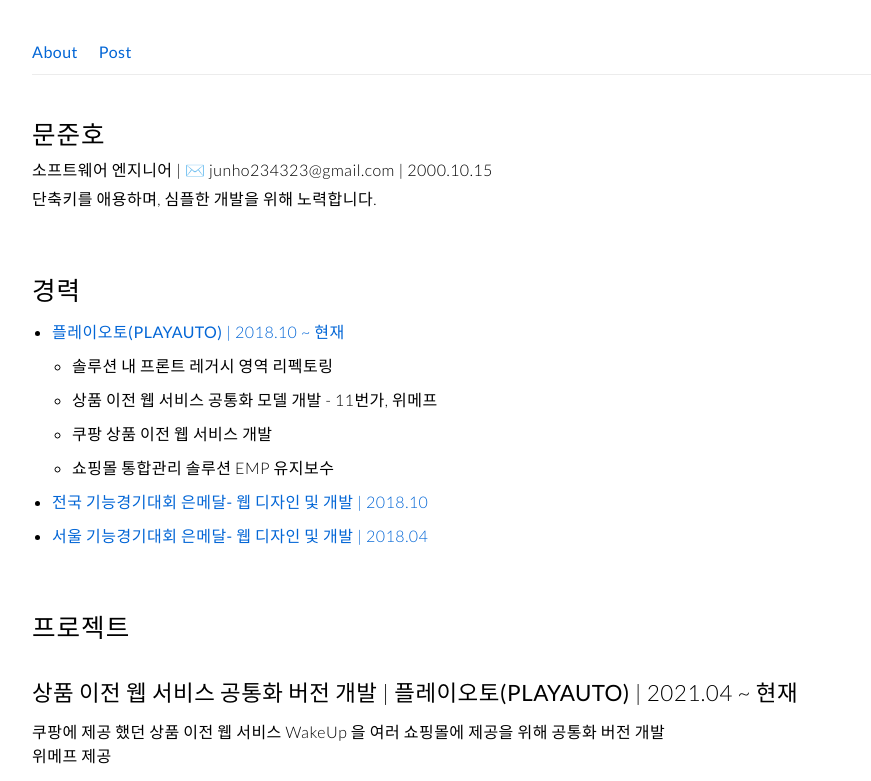
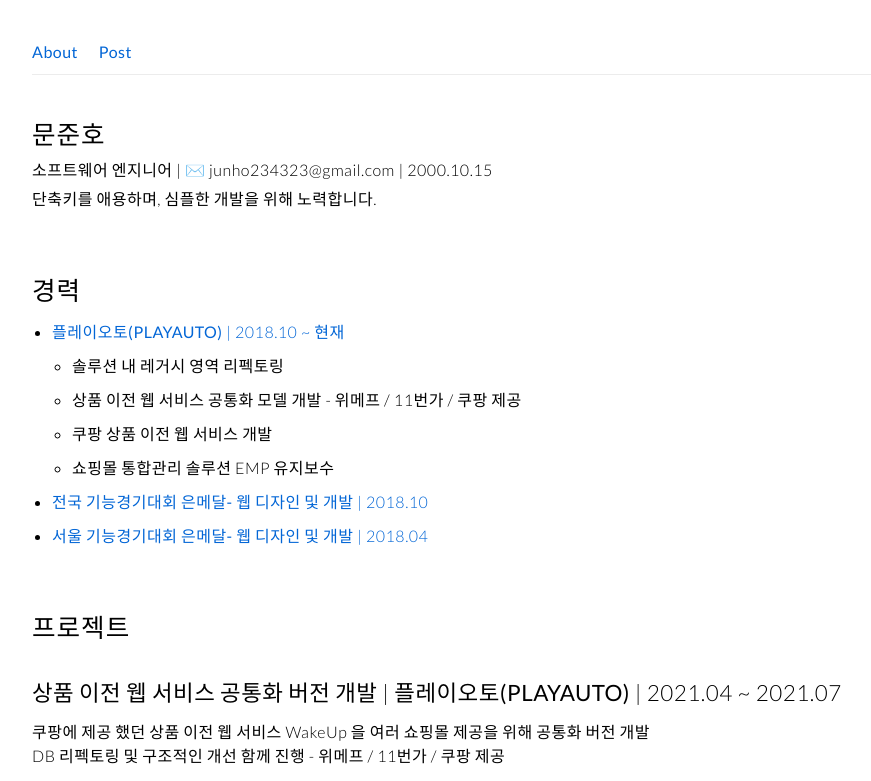
Before and after one commit to junho2343/junho2343.github.io, a React (Create React App) app: page / in a window 1280 px wide. Shown: the top 781 px of the page, without its empty margins (116-987 px from the left). Built offline with nearby package versions, Linux system fonts and the light colour scheme; grey boxes are pictures that could not be loaded.

Commit message:
노션 링크 연결

```diff
--- a/src/components/UI/molecules/MenuWrap/index.tsx
+++ b/src/components/UI/molecules/MenuWrap/index.tsx
@@ -60,9 +60,13 @@ function MenuWrap() {
         <Link to="/">
           <Text fontWeight={500}>About</Text>
         </Link>
-        <Link to="/posts">
+        <a
+          href="https://junho2343.notion.site/d934acb6134b4087bf8161ad3bede658?v=4631127aaf3b456f8be5c503705c24ab"
+          target="_blank"
+          rel="noreferrer"
+        >
           <Text fontWeight={500}>Post</Text>
-        </Link>
+        </a>
       </MenuPc>
       <MenuMobile menuActive={menuActive}>
         <div
@@ -96,14 +100,16 @@ function MenuWrap() {
           </Grid>
           <Grid bottom={10}>
             <Text>
-              <Link
-                to="/posts"
+              <a
+                href="https://junho2343.notion.site/d934acb6134b4087bf8161ad3bede658?v=4631127aaf3b456f8be5c503705c24ab"
+                target="_blank"
+                rel="noreferrer"
                 onClick={() => {
                   setMenuActive(false);
                 }}
               >
                 <Text fontWeight={500}>Post</Text>
-              </Link>
+              </a>
             </Text>
           </Grid>
         </Grid>
--- a/src/components/UI/molecules/ProjectWrap/index.tsx
+++ b/src/components/UI/molecules/ProjectWrap/index.tsx
@@ -11,13 +11,7 @@ interface IProps {
 function ProjectWrap({ data }: IProps) {
   return (
     <Grid bottom={50}>
-      <Grid
-        bottom={10}
-        style={{ cursor: data.href ? "pointer" : "unset" }}
-        onClick={() => {
-          data.href && window.open(data.href, "_blank");
-        }}
-      >
+      <Grid bottom={10}>
         {data.href ? (
           <a href={data.href} target="_blank" rel="noreferrer">
             <Text fontSize="1.4rem" inline color="main">
--- a/src/data/index.tsx
+++ b/src/data/index.tsx
@@ -52,8 +52,8 @@ const data: IProps = {
       href: "https://plto.com/",
       period: "2018.10 ~ 현재",
       summary: [
-        "솔루션 내 프론트 레거시 영역 리펙토링",
-        "상품 이전 웹 서비스 공통화 모델 개발 - 11번가, 위메프",
+        "솔루션 내 레거시 영역 리펙토링",
+        "상품 이전 웹 서비스 공통화 모델 개발 - 위메프 / 11번가 / 쿠팡 제공",
         "쿠팡 상품 이전 웹 서비스 개발",
         "쇼핑몰 통합관리 솔루션 EMP 유지보수",
       ],
@@ -73,15 +73,17 @@ const data: IProps = {
     {
       name: "상품 이전 웹 서비스 공통화 버전 개발",
       company: companyData.playauto,
-      period: "2021.04 ~ 현재",
+      period: "2021.04 ~ 2021.07",
       people: 2,
-      content: `쿠팡에 제공 했던 상품 이전 웹 서비스 WakeUp 을 여러 쇼핑몰에 제공을 위해 공통화 버전 개발<br/>
-                    위메프 제공`,
+      content: `쿠팡에 제공 했던 상품 이전 웹 서비스 WakeUp 을 여러 쇼핑몰 제공을 위해 공통화 버전 개발<br/>
+                DB 리펙토링 및 구조적인 개선 함께 진행 - 위메프 / 11번가 / 쿠팡 제공
+                    `,
       detail: [
         "쇼핑몰과의 통신을 Queue 방식으로 처리하는 사내 PlayApi v1 활용",
         "대량 상품 이전으로 인한 트래픽 분산을 위해 병렬처리 및 최적화",
         "socket 을 통한 병렬처리 진행사항 실시간 화면 노출",
         "GitHub Action 을 통한 배포 자동화 (Docker, AWS ECR, ECS) + 슬랙 배포 알림 추가",
+        "작업 조회 및 상세 연동 내역 조회가 가능한 통합 어드민 개발",
       ],
       skill: [
         "React",
@@ -106,10 +108,11 @@ const data: IProps = {
       company: companyData.playauto,
       period: "2020.07 ~ 2021.03",
       people: 1,
-      href: "12",
+      href: "https://junho2343.notion.site/2021-f811bcf0b8b8405fa45c27563f43ff34",
       content: `최소한의 정보로 타 마켓에서 판매중인 상품을 쿠팡 Wing 으로 이전할 수 있는 상품이전 웹 서비스를 개발하여 쿠팡에 제공<br/>
                   전체적인 구조 / 개발 및 쿠팡측과의 소통을 혼자 도맡아 진행<br/><br/>
-                  이전한 상품 수 : 47,049,895 - 2021.06.07 기준
+                  2022.03.23 기준<br/>
+                  누적 이전 상품 수 : 71,133,478 / 누적 신규 회원 수 67,006
                   `,
       detail: [
         "쇼핑몰과의 통신을 Queue 방식으로 처리하는 사내 PlayApi v1 활용",
@@ -163,7 +166,7 @@ const data: IProps = {
       company: companyData.playauto,
       period: "2020.06 ~ 2020.07",
       people: 1,
-      content: `플레이오토 EMP 솔루션 내 연동 쇼핑몰 개발<br/>
+      content: `플레이오토 EMP 솔루션 내 엔진 쇼핑몰 연동 개발<br/>
                     스크랩핑을 통해 펀앤쇼핑 어드민 기능을 HTTP 통신으로 구현
                         `,
       detail: [
@@ -213,7 +216,7 @@ const data: IProps = {
       company: companyData.playauto,
       period: "2019.04 ~ 2019.05",
       people: 1,
-      content: `플레이오토 EMP 솔루션 내 연동 쇼핑몰 개발<br/>
+      content: `플레이오토 EMP 솔루션 내 엔진 쇼핑몰 연동 개발<br/>
                     스크랩핑을 통해 메이크글로벌 어드민 기능을 HTTP 통신으로 구현
                         `,
       detail: [
@@ -231,7 +234,7 @@ const data: IProps = {
       content: `
                     [스크랩핑 / API] 연동으로 이루어진 쇼핑몰과의 HTTP 통신 부분을 개발 및 유지보수<br/>
                     HTTP 통신 및 다양한 쇼핑몰별 구조, e-commerce 시장에 대한 이해도 증가<br/>
-                    10년을 넘게 서비스해온 솔루션 유지보수를 맡으먼서 유지보수의 중요성 및 기존 소스 분석력 증가
+                    10년을 넘게 서비스해온 솔루션 유지보수를 맡으면서 유지보수의 중요성 및 기존 소스 분석력 증가
                         `,
 
       skill: ["C Sharp", "PHP", "JavaScript", "jQuery"],
```
